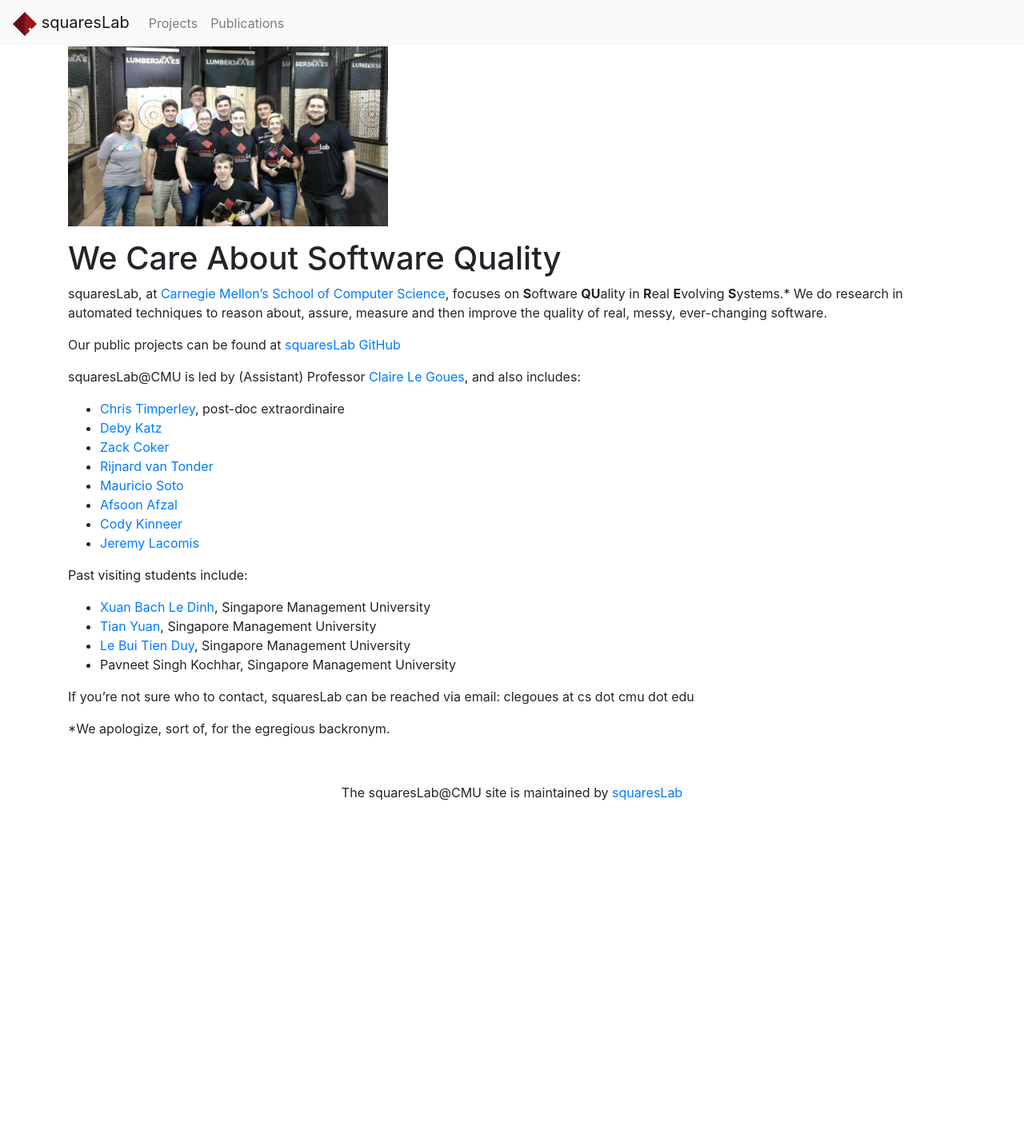
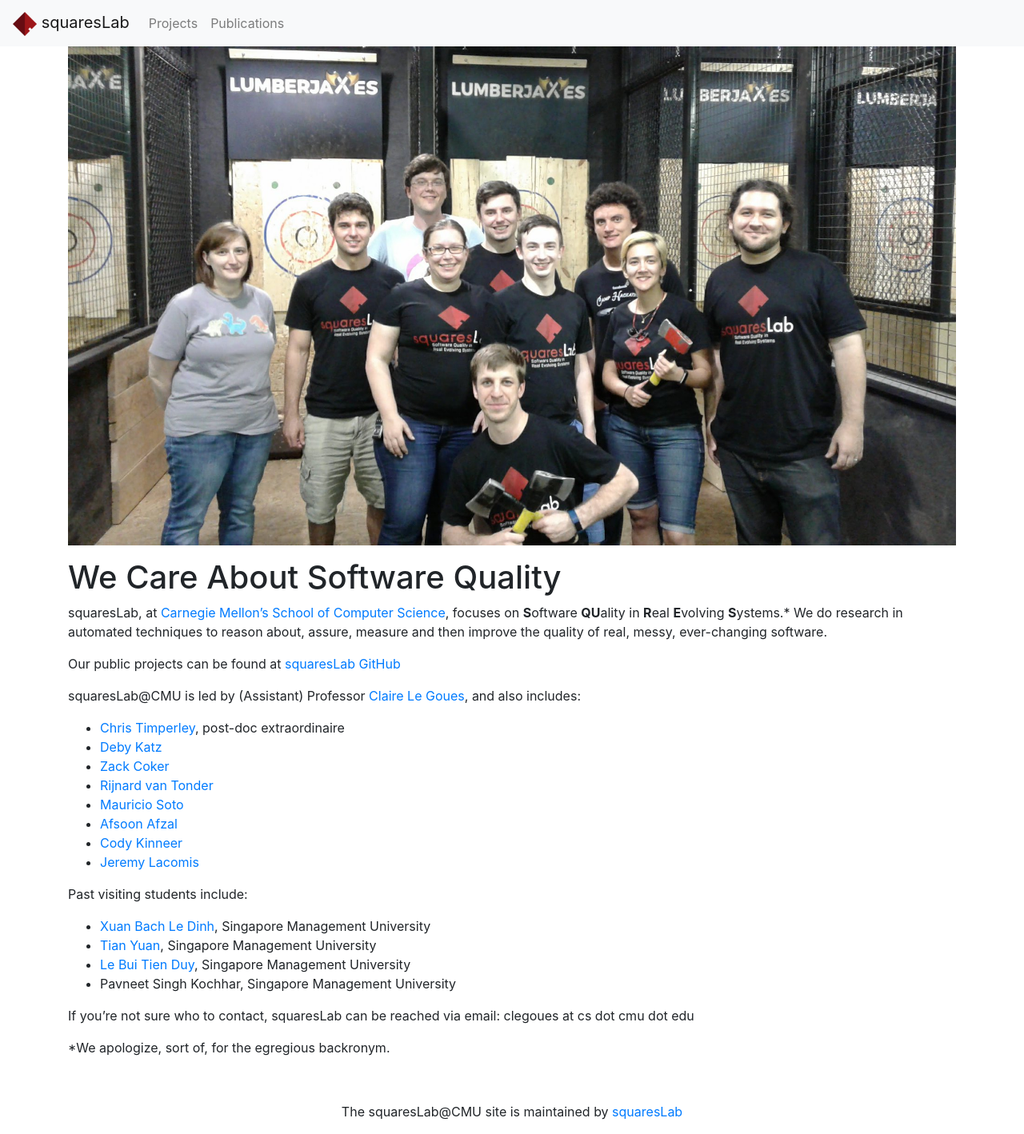
Before and after one commit to squaresLab/squaresLab.github.io, a Jekyll site: the page built from index.md, in a window 1280 px wide. Shown: the whole page at 80% size. Built offline with Jekyll 4.4.1, drawn with Linux system fonts in a browser that asks for light colours; nearby versions of some CDN libraries; before the commit the page ends 1019 px from its top, so only the background shows below that.

Commit message:
Resize image

```diff
--- a/index.md
+++ b/index.md
@@ -2,9 +2,8 @@
 title: squaresLab
 layout: default
 ---
-
-
-<img src="{{ site.url }}/images/GroupAxePhoto.jpg" alt="group photo" width="400px"/>
+<img src="{{ site.url }}/images/GroupAxePhoto.jpg" alt="group photo"
+style="width:100%; height:auto;"/>
 
 # We Care About Software Quality
 
```
